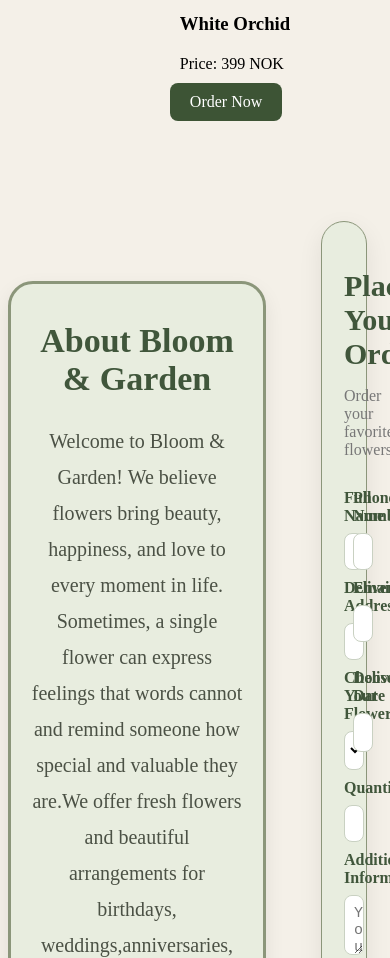
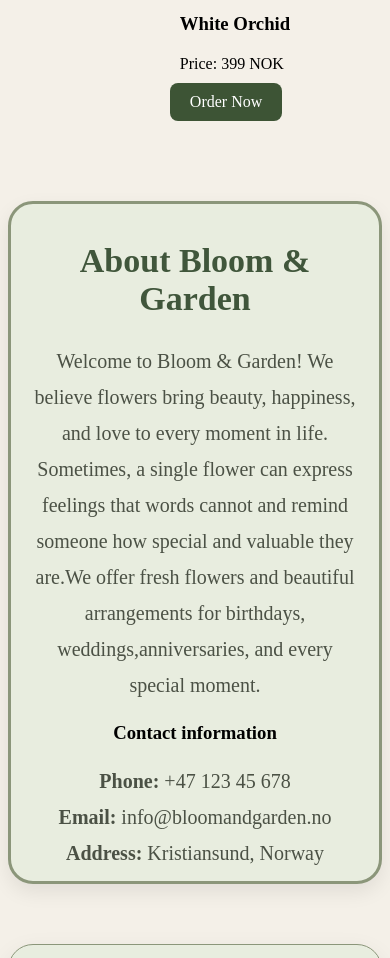
Before and after one commit to zm9842787-lang/Bloom-Garden, a plain HTML site: page index.html in a window 390 px wide. Shown: the part 3343-4301 px from the top of the page. Drawn offline with Linux system fonts and the light colour scheme.

Commit message:
Fix mobile layout

```diff
--- a/css/style.css
+++ b/css/style.css
@@ -424,3 +424,21 @@ header, .navbar {
     max-width: 550px;
     margin: 0 auto;
 }
+@media (max-width: 768px) {
+
+    .about-order {
+        flex-direction: column;
+        align-items: center;
+        gap: 20px;
+    }
+
+    #about,
+    #order-form {
+        width: 100%;
+        max-width: 100%;
+        flex: 0 1 auto;
+        margin: 20px 0;
+        box-sizing: border-box;
+    }
+
+}
```
